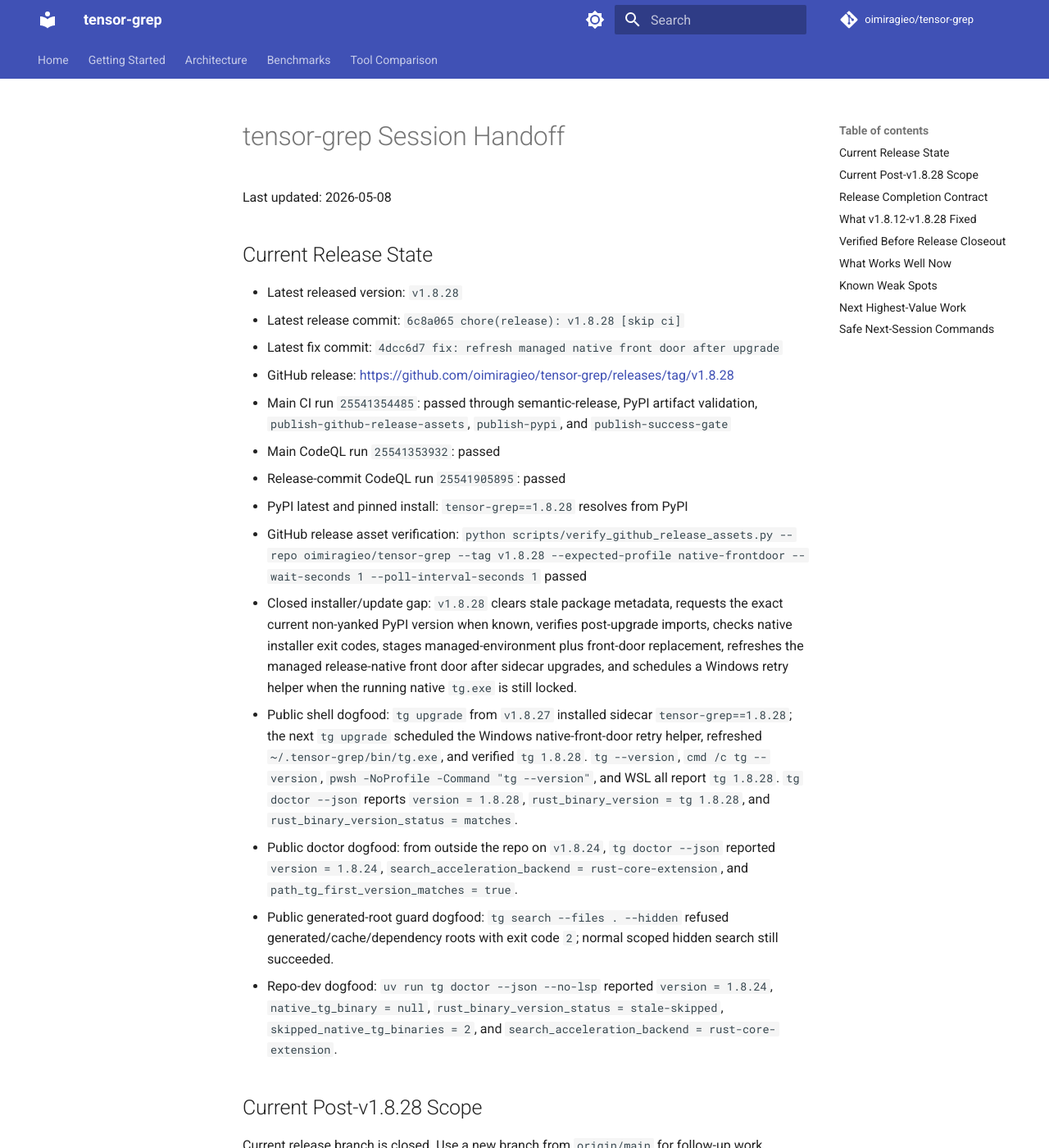
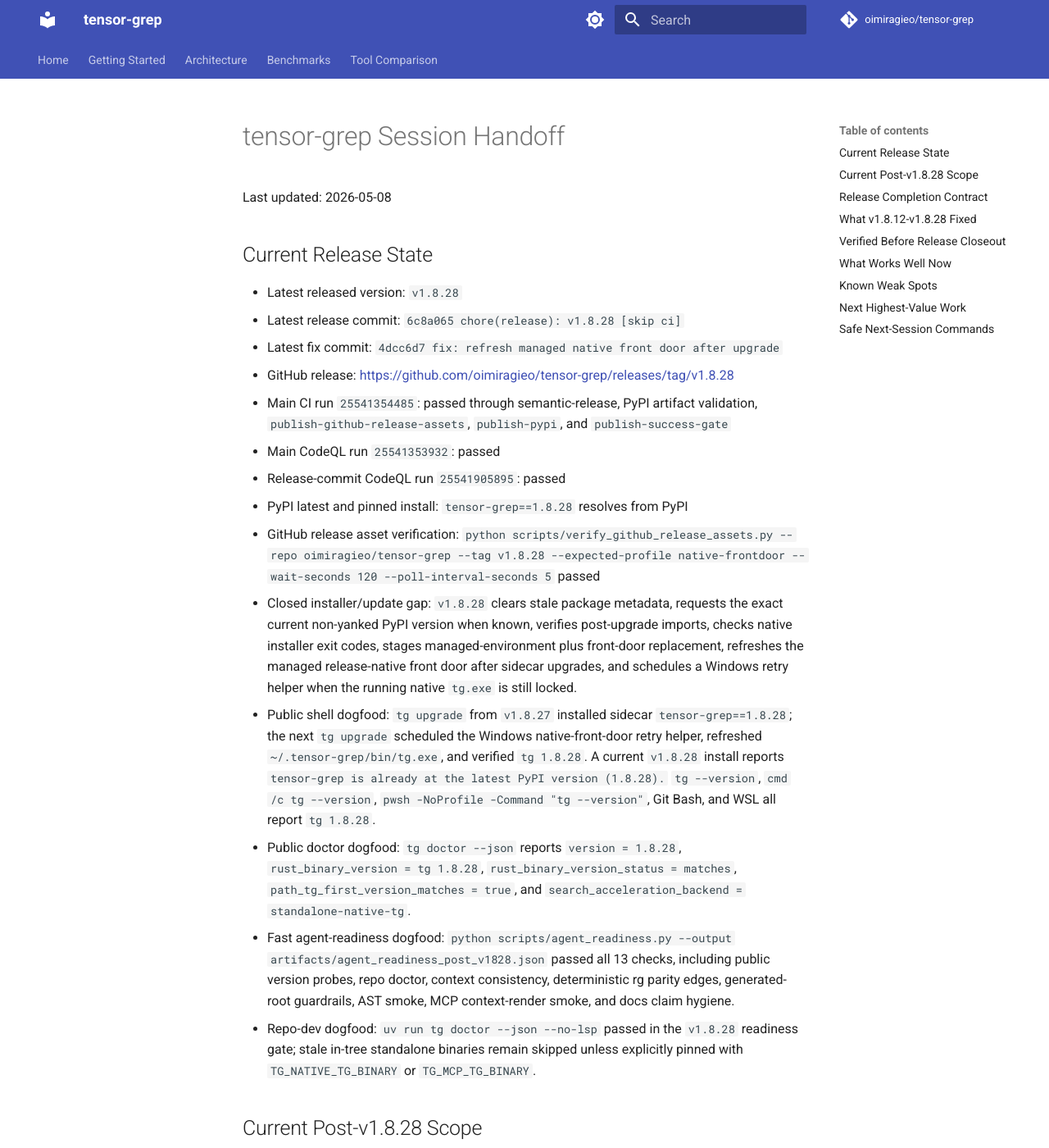
Before and after one commit to oimiragieo/tensor-grep, an MkDocs documentation site: the page built from docs/SESSION_HANDOFF.md, in a window 1280 px wide and 1400 px high. Shown: the whole window at 82% size. Built offline with MkDocs 1.6.1 and Material for MkDocs 9.7.7, drawn with Linux system fonts in a browser that asks for light colours; comment, search, counter and statistics services are not loaded; some of the changed text lies outside the part shown.

Commit message:
docs: refine v1.8.28 handoff evidence

```diff
--- a/docs/SESSION_HANDOFF.md
+++ b/docs/SESSION_HANDOFF.md
@@ -12,12 +12,12 @@
 - Main CodeQL run `25541353932`: passed
 - Release-commit CodeQL run `25541905895`: passed
 - PyPI latest and pinned install: `tensor-grep==1.8.28` resolves from PyPI
-- GitHub release asset verification: `python scripts/verify_github_release_assets.py --repo oimiragieo/tensor-grep --tag v1.8.28 --expected-profile native-frontdoor --wait-seconds 1 --poll-interval-seconds 1` passed
+- GitHub release asset verification: `python scripts/verify_github_release_assets.py --repo oimiragieo/tensor-grep --tag v1.8.28 --expected-profile native-frontdoor --wait-seconds 120 --poll-interval-seconds 5` passed
 - Closed installer/update gap: `v1.8.28` clears stale package metadata, requests the exact current non-yanked PyPI version when known, verifies post-upgrade imports, checks native installer exit codes, stages managed-environment plus front-door replacement, refreshes the managed release-native front door after sidecar upgrades, and schedules a Windows retry helper when the running native `tg.exe` is still locked.
-- Public shell dogfood: `tg upgrade` from `v1.8.27` installed sidecar `tensor-grep==1.8.28`; the next `tg upgrade` scheduled the Windows native-front-door retry helper, refreshed `~/.tensor-grep/bin/tg.exe`, and verified `tg 1.8.28`. `tg --version`, `cmd /c tg --version`, `pwsh -NoProfile -Command "tg --version"`, and WSL all report `tg 1.8.28`. `tg doctor --json` reports `version = 1.8.28`, `rust_binary_version = tg 1.8.28`, and `rust_binary_version_status = matches`.
-- Public doctor dogfood: from outside the repo on `v1.8.24`, `tg doctor --json` reported `version = 1.8.24`, `search_acceleration_backend = rust-core-extension`, and `path_tg_first_version_matches = true`.
-- Public generated-root guard dogfood: `tg search --files . --hidden` refused generated/cache/dependency roots with exit code `2`; normal scoped hidden search still succeeded.
-- Repo-dev dogfood: `uv run tg doctor --json --no-lsp` reported `version = 1.8.24`, `native_tg_binary = null`, `rust_binary_version_status = stale-skipped`, `skipped_native_tg_binaries = 2`, and `search_acceleration_backend = rust-core-extension`.
+- Public shell dogfood: `tg upgrade` from `v1.8.27` installed sidecar `tensor-grep==1.8.28`; the next `tg upgrade` scheduled the Windows native-front-door retry helper, refreshed `~/.tensor-grep/bin/tg.exe`, and verified `tg 1.8.28`. A current `v1.8.28` install reports `tensor-grep is already at the latest PyPI version (1.8.28).` `tg --version`, `cmd /c tg --version`, `pwsh -NoProfile -Command "tg --version"`, Git Bash, and WSL all report `tg 1.8.28`.
+- Public doctor dogfood: `tg doctor --json` reports `version = 1.8.28`, `rust_binary_version = tg 1.8.28`, `rust_binary_version_status = matches`, `path_tg_first_version_matches = true`, and `search_acceleration_backend = standalone-native-tg`.
+- Fast agent-readiness dogfood: `python scripts/agent_readiness.py --output artifacts/agent_readiness_post_v1828.json` passed all 13 checks, including public version probes, repo doctor, context consistency, deterministic rg parity edges, generated-root guardrails, AST smoke, MCP context-render smoke, and docs claim hygiene.
+- Repo-dev dogfood: `uv run tg doctor --json --no-lsp` passed in the `v1.8.28` readiness gate; stale in-tree standalone binaries remain skipped unless explicitly pinned with `TG_NATIVE_TG_BINARY` or `TG_MCP_TG_BINARY`.
 
 ## Current Post-v1.8.28 Scope
 
@@ -130,6 +130,10 @@
 - Main CI run `25541354485`: passed through `publish-github-release-assets`, `publish-pypi`, and `publish-success-gate`.
 - Main CodeQL run `25541353932`: passed.
 - Release-commit CodeQL run `25541905895`: passed.
+- PR #62 local branch checks: `uv run ruff check .`, `uv run ruff format --check --preview .`, and `uv run mypy src/tensor_grep` passed.
+- PR #62 targeted tests: `uv run pytest tests/unit/test_cli_modes.py tests/unit/test_public_docs_governance.py tests/unit/test_agent_readiness_script.py -q`: `276 passed in 16.75s`.
+- PR #62 full suite: `uv run pytest -q`: `1886 passed, 50 skipped in 231.31s`.
+- Post-release fast gate: `python scripts/agent_readiness.py --output artifacts/agent_readiness_post_v1828.json`: all 13 checks passed.
 - GitHub release asset verifier passed for `v1.8.28` with the `native-frontdoor` profile.
 - Public upgrade dogfood verified `tg upgrade` from `v1.8.27` to sidecar `tensor-grep==1.8.28`, the scheduled Windows native-front-door retry helper, and final profiled PowerShell / `cmd` / `pwsh -NoProfile` / WSL resolution to `tg 1.8.28`.
 - PyPI reports `tensor-grep 1.8.28` as latest and pinned `tensor-grep==1.8.28` resolves from PyPI JSON.
```
Also changed, not shown: SKILL.md (+2 -1 lines), docs/PAPER.md (+2 -0 lines), 1 other file.
